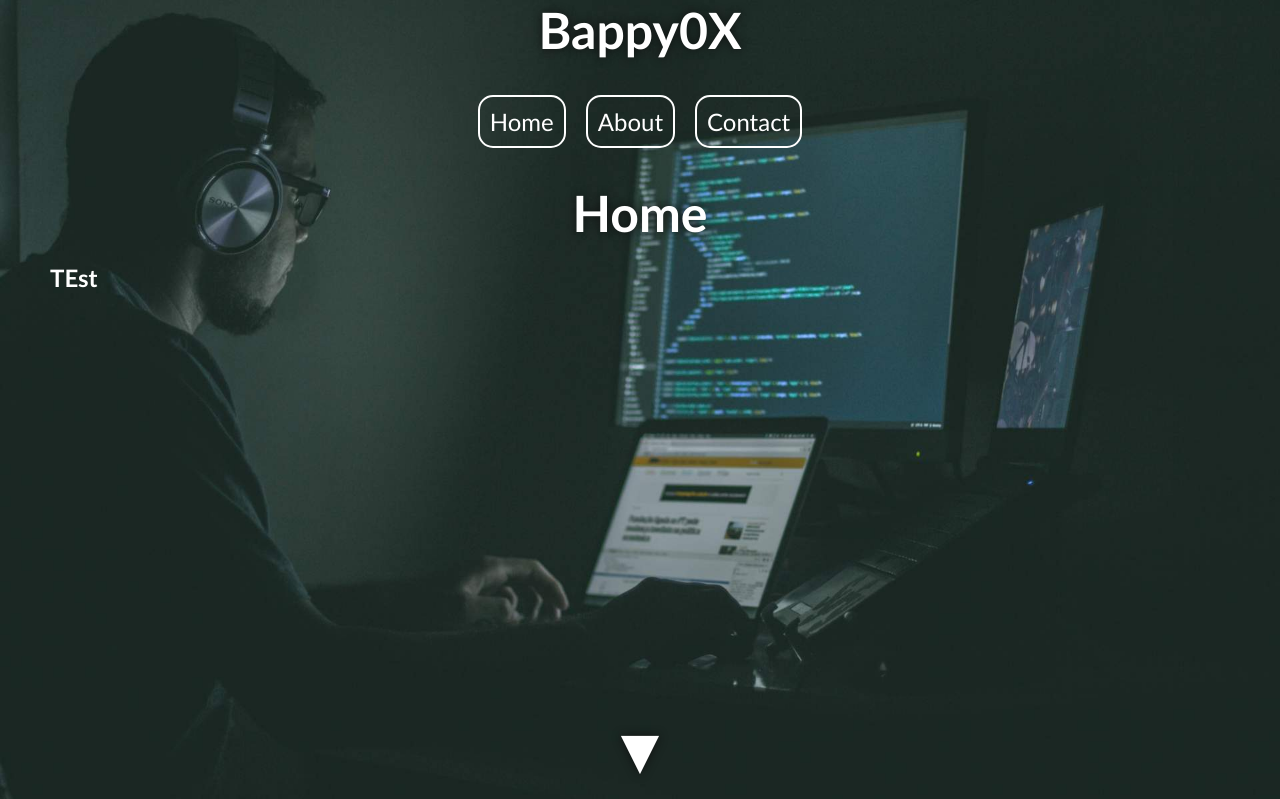
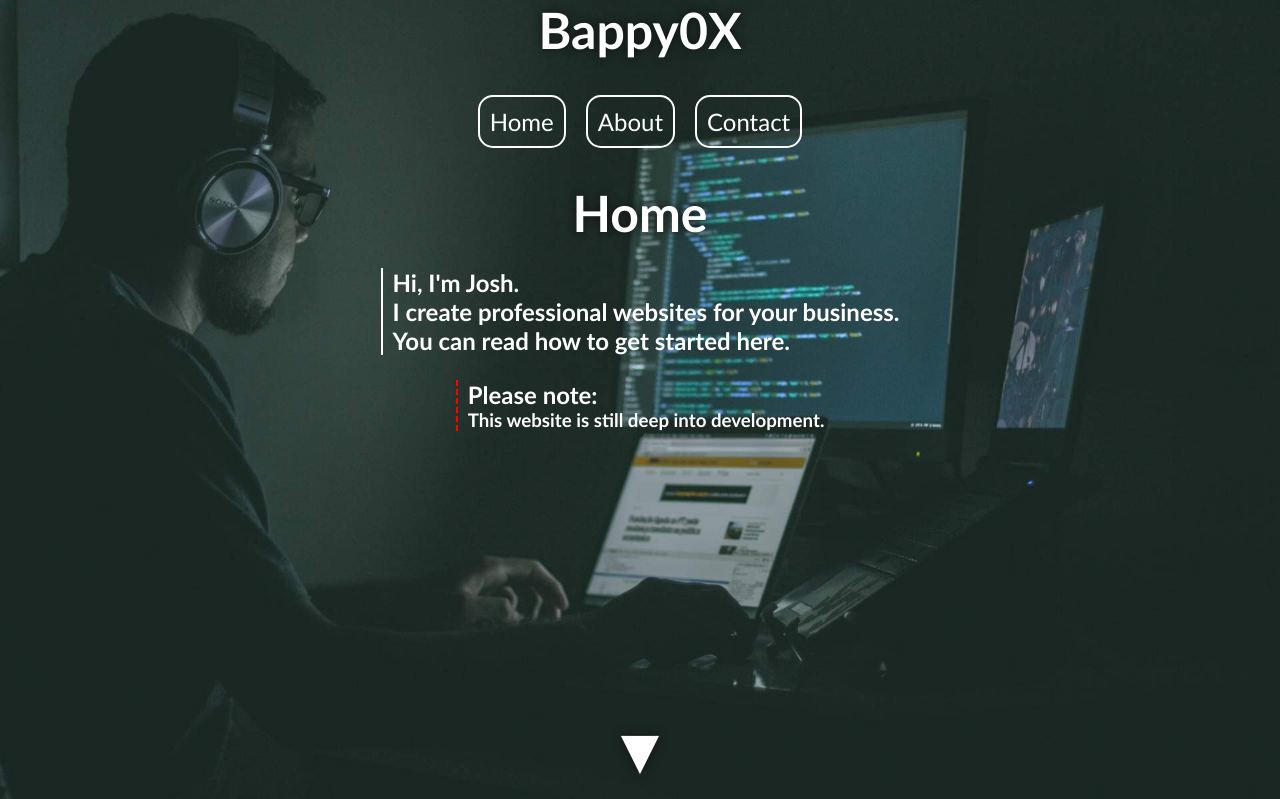
Before and after one commit to Bappy0X/heroku-site, a Flask app: page / in a window 1280 px wide. Shown: the top 799 px of the page. Run offline with Flask 2, Linux system fonts and the light colour scheme.

Commit message:
Add notif boxes and other cool stuff

```diff
--- a/static/css/main.css
+++ b/static/css/main.css
@@ -28,13 +28,13 @@ a:hover{
     background-position: center;
 }
 
-.parallax h1, .parallax p{
+.parallax > h1, .parallax > p{
     text-shadow: 0 0 10px #111;
     font-size: 50px;
     margin: 0;
 }
 
-.parallax p{
+.parallax > p{
     margin: 20px auto;
     position: absolute;
     bottom: 0;
@@ -70,6 +70,25 @@ a:hover{
     background-color: black;
 }
 
+/* Notification Box */
+.notif-box{
+    display: table;
+    text-align: left;
+    margin: 25px auto;
+    border-left: 2px solid white;
+}
+
+.notif-box .inner{
+    display: table;
+    padding-left: 10px;
+    margin: 0 auto;
+}
+
+.notif-box .inner *{
+    margin: 0;
+}
+
+/* Testimonials */
 #testimonials .item{
     display: block;
     margin: 10px;
--- a/templates/base.html
+++ b/templates/base.html
@@ -23,6 +23,12 @@
         </div>
         <h1>{% block parallax_title %}{% endblock %}</h1>
         {% block parallax_extra %}{% endblock %}
+        <div class="notif-box" style="border-left: 2px dashed red;">
+            <div class="inner">
+                <h2>Please note:</h2>
+                <h3>This website is still deep into development.</h3>
+            </div>
+        </div>
         <p onclick="scrollDown()">▼</p>
     </div>
     {% endif %}
--- a/templates/pages/index.html
+++ b/templates/pages/index.html
@@ -7,7 +7,13 @@
 {% block parallax_title %}Home{% endblock %}
 
 {% block parallax_extra %}
-<h2 style="text-align: left; margin-left: 50px;">TEst</h2>
+<div class="notif-box">
+    <h2 class="inner">
+        Hi, I'm Josh.<br>
+        I create professional websites for your business.<br>
+        You can read how to get started <a href="">here</a>.
+    </h2>
+</div>
 {% endblock %}
 
 {% block content %}
```
